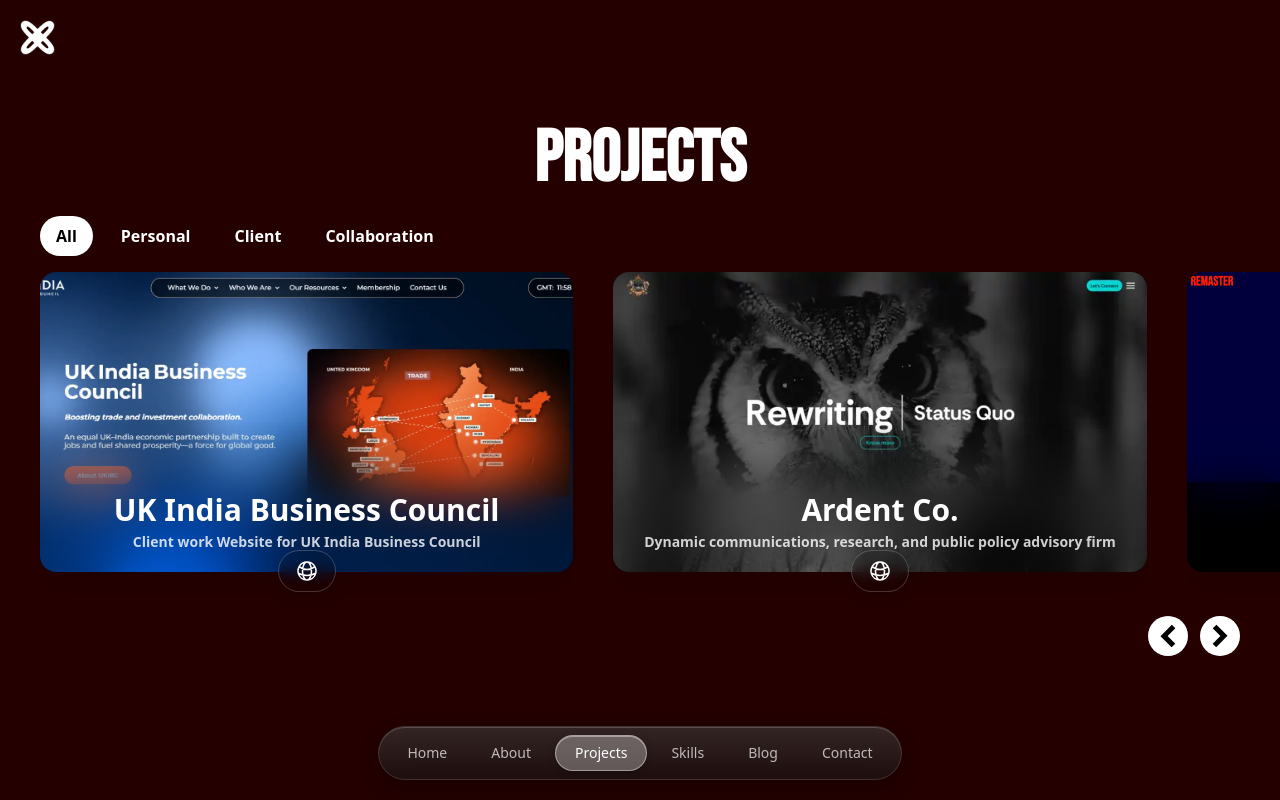
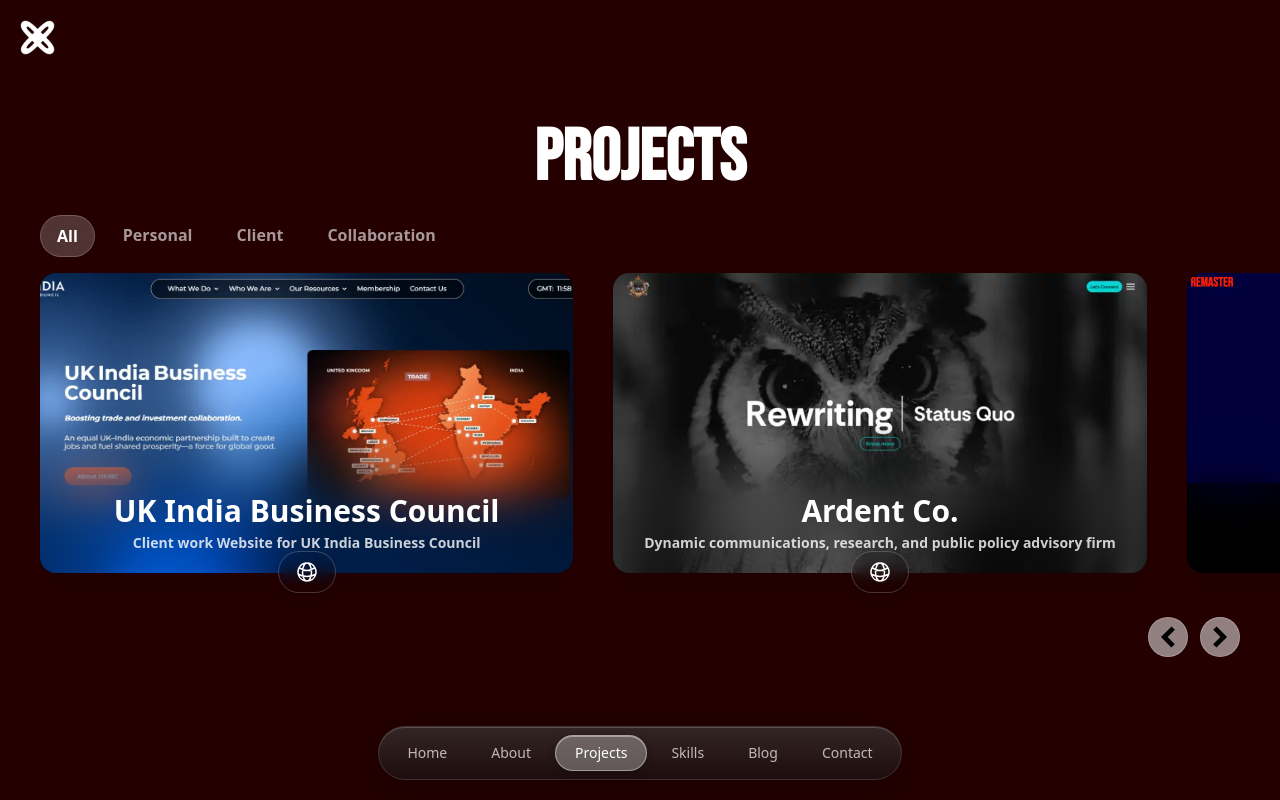
Before and after one commit to kanwarnoor/kanwarnoor, a Next.js app: page /projects in a window 1280 px wide. Built offline with nearby package versions, Linux system fonts and the light colour scheme; no server answers; a web font is replaced by a local one.

Commit message:
projects page better

```diff
--- a/components/Projects.tsx
+++ b/components/Projects.tsx
@@ -1,10 +1,9 @@
 "use client";
 
 import React, { useEffect, useState } from "react";
-import { motion } from "framer-motion";
+import { motion, AnimatePresence } from "framer-motion";
 import InfoCard from "./InfoCard";
 import useEmblaCarousel from "embla-carousel-react";
-import { div, i } from "framer-motion/client";
 
 export default function Projects() {
   const [emblaRef, emblaApi] = useEmblaCarousel({
@@ -13,6 +12,7 @@ export default function Projects() {
     dragFree: true,
     containScroll: "trimSnaps",
     skipSnaps: false,
+    duration: 20,
   });
 
   const data = [
@@ -134,52 +134,34 @@ export default function Projects() {
       </div>
       <div className="flex mr-auto pt-5 pb-3 pl-10 flex-row  gap-10">
         <div className="flex flex-row md:gap-3 gap-1">
-          {filter.map((item, index) => {
+          {[...filter]
+            .sort((a, b) => Number(b.active) - Number(a.active))
+            .map((item, index) => {
               return (
                 <motion.p
-                // initial={{
-                //   backgroundColor: "transparent",
-                //   color: "white",
-                // }}
-                // whileHover={{
-                //   backgroundColor: "rgba(255, 255, 255, 0.5)",
-                //   color: "black",
-                // }}
-                // animate={{
-                //   backgroundColor:
-                //     item.active === true
-                //       ? "rgba(255, 255, 255, 1)"
-                //       : "transparent",
-                //   color: item.active === true ? "black" : "white",
-                // }}
-                key={index}
-                className={`md:text-base text-sm cursor-pointer font-bold rounded-full md:px-4 md:py-2 py-2 px-3 hover:bg-white/50 hover:text-black first:hover:bg-white first:hover:text-black first:bg-white first:text-black`}
+                  layout
+                  key={item.name}
+                  className={`md:text-base text-sm cursor-pointer font-bold rounded-full md:px-4 md:py-2 py-2 px-3 transition-colors ${
+                    item.active
+                      ? "bg-white/20 border border-white/20 backdrop-blur-sm text-white"
+                      : "hover:bg-white/20 hover:text-white text-white/60"
+                  }`}
                   onClick={() =>
                     setFilter(
-                    filter.map((item, index1) => {
-                      if (index === index1) {
-                        return { ...item, active: true };
-                      }
-                      return { ...item, active: false };
-                    }),
+                      filter.map((f) => ({
+                        ...f,
+                        active: f.name === item.name,
+                      })),
                     )
                   }
                 >
                   <motion.span
-                  key={
-                    filter.sort((a, b) => Number(b.active) - Number(a.active))[
-                      index
-                    ].name
-                  }
-                  initial={{ x: 50, opacity: 0 }}
+                    className="inline-block"
+                    initial={{ x: -50, opacity: 0 }}
                     animate={{ x: 0, opacity: 1 }}
-                  transition={{ duration: 1 }}
+                    transition={{ duration: 0.5, delay: (index + 1) * 0.05 }}
                   >
-                  {
-                    filter.sort((a, b) => Number(b.active) - Number(a.active))[
-                      index
-                    ].name
-                  }
+                    {item.name}
                   </motion.span>
                 </motion.p>
               );
@@ -202,9 +184,18 @@ export default function Projects() {
             </motion.div>
           )}
 
-          {filteredData.map((item, index) => {
+          <AnimatePresence mode="popLayout">
+            {filteredData.map((item) => {
               return (
-              <div className="flex flex-col " key={index}>
+                <motion.div
+                  layout
+                  key={item.title}
+                  initial={{ opacity: 0, scale: 0.9 }}
+                  animate={{ opacity: 1, scale: 1 }}
+                  exit={{ opacity: 0, scale: 0.9 }}
+                  // transition={{ type: "spring", stiffness: 350, damping: 30 }}
+                  className="flex flex-col "
+                >
                   <InfoCard
                     title1={item.title}
                     des={item.des}
@@ -213,14 +204,18 @@ export default function Projects() {
                     animation={"center"}
                     type={item.type}
                   />
-              </div>
+                </motion.div>
               );
             })}
+          </AnimatePresence>
         </div>
         {/* control buttons */}
         <div className="flex flex-row gap-3 ml-auto my-5 text-white w-fit pr-20 ">
-          <svg
-            className="size-10 bg-white rounded-full p-1 cursor-pointer"
+          <motion.svg
+            whileHover={{ scale: 1.15 }}
+            whileTap={{ scale: 0.9 }}
+            transition={{ type: "spring", stiffness: 400, damping: 17 }}
+            className="size-10 bg-white/50 border border-white/20 backdrop-blur-sm rounded-full p-1 cursor-pointer"
             viewBox="-8.5 0 32 32"
             version="1.1"
             xmlns="http://www.w3.org/2000/svg"
@@ -228,10 +223,14 @@ export default function Projects() {
           >
             <title>left</title>
             <path d="M7.094 15.938l7.688 7.688-3.719 3.563-11.063-11.063 11.313-11.344 3.531 3.5z"></path>
-          </svg>
+          </motion.svg>
 
-          <svg
-            className="size-10 bg-white rounded-full p-1 cursor-pointer rotate-180"
+          <motion.svg
+            animate={{ rotate: 180 }}
+            whileHover={{ scale: 1.15 }}
+            whileTap={{ scale: 0.9 }}
+            transition={{ type: "spring", stiffness: 400, damping: 17 }}
+            className="size-10 bg-white/50 border border-white/20 backdrop-blur-sm rounded-full p-1 cursor-pointer"
             viewBox="-8.5 0 32 32"
             version="1.1"
             xmlns="http://www.w3.org/2000/svg"
@@ -239,7 +238,7 @@ export default function Projects() {
           >
             <title>left</title>
             <path d="M7.094 15.938l7.688 7.688-3.719 3.563-11.063-11.063 11.313-11.344 3.531 3.5z"></path>
-          </svg>
+          </motion.svg>
         </div>
       </div>
     </div>
```
Lines whose indentation alone changed are shown as unchanged.
